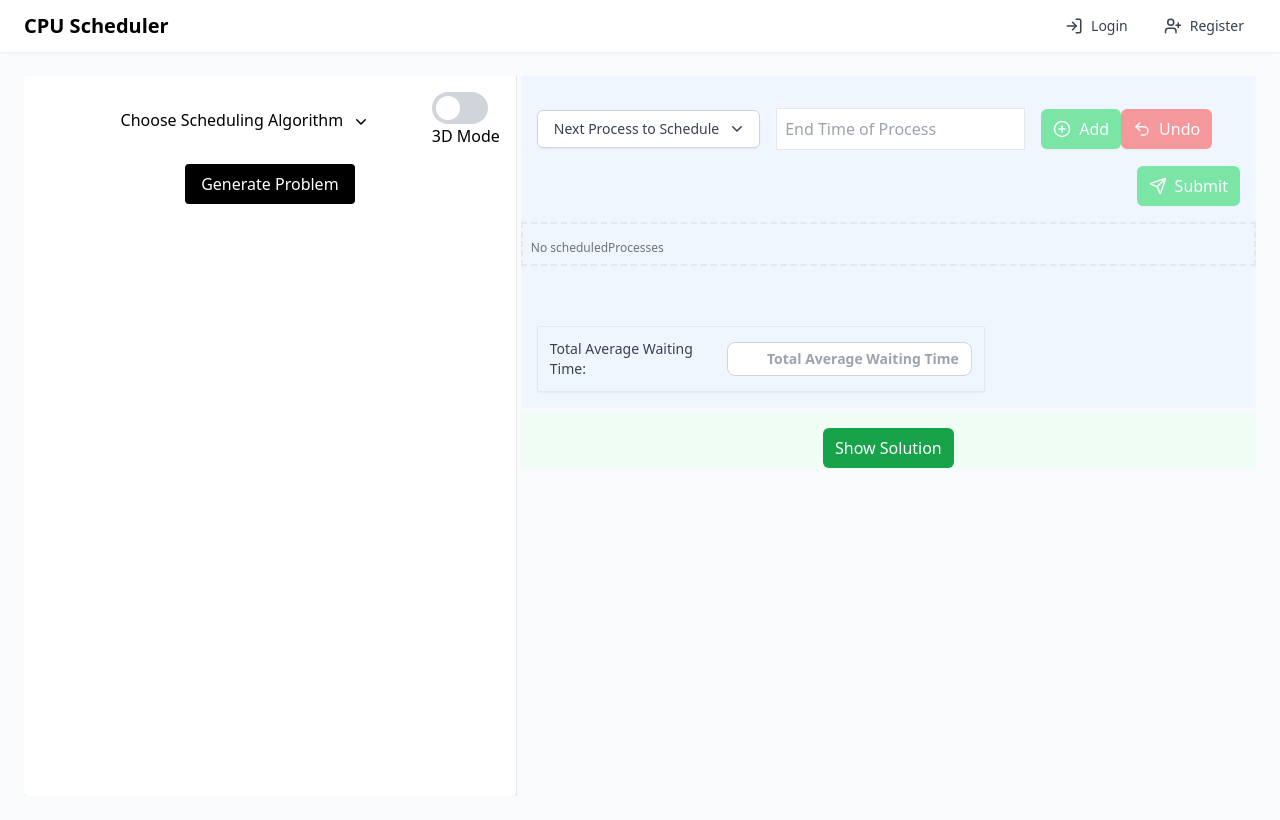
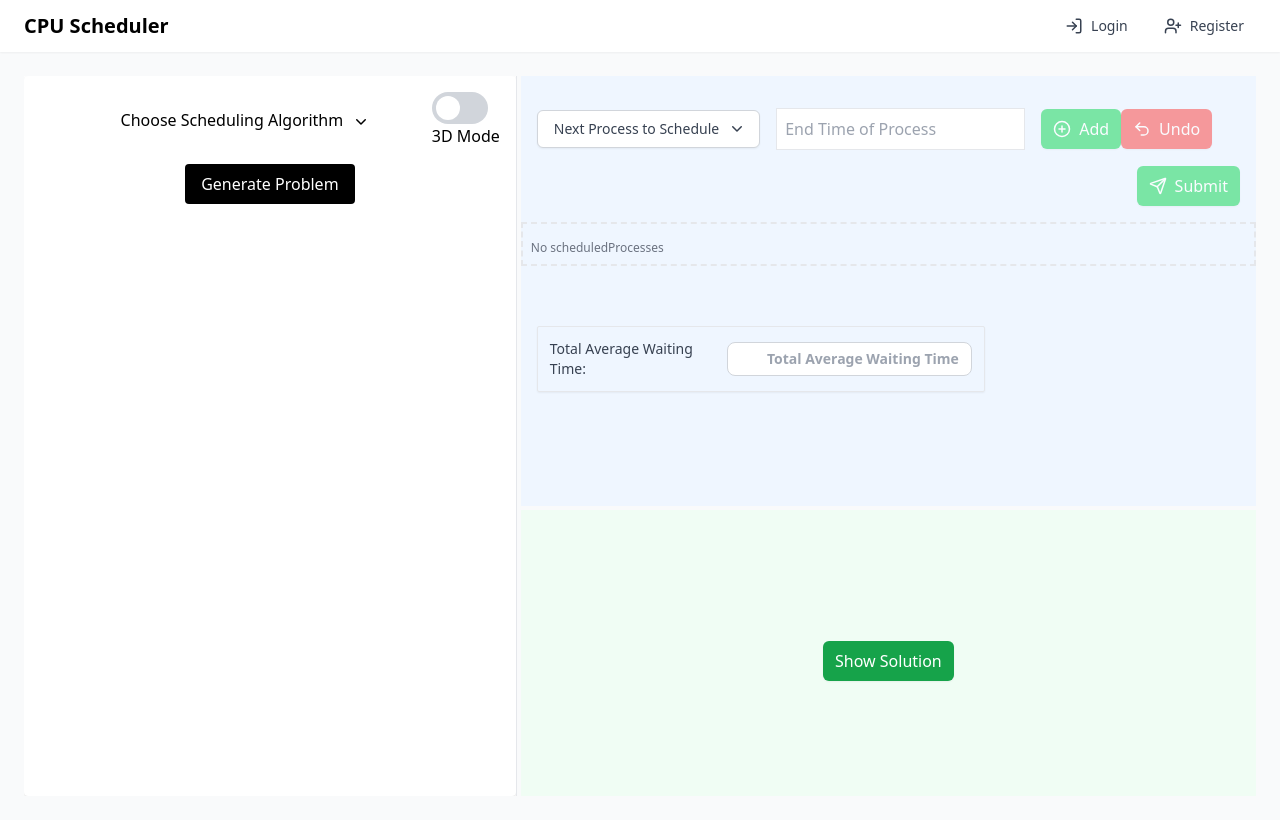
Before and after one commit to ziad40/animatica, a React (Vite) app: page / in a window 1280 px wide. Built offline with nearby package versions, Linux system fonts and the light colour scheme.

Commit message:
fix horizontal splitter moving

```diff
--- a/src/components/layout/Interactive.jsx
+++ b/src/components/layout/Interactive.jsx
@@ -11,7 +11,7 @@ const Interactive = ({ problem, isMobile, threeDMode }) => {
   }, [threeDMode]);
 
   return (
-    <>
+    <div className="h-full">
       {/* 2D */}
       <div className={`${threeDMode ? "hidden" : "block"} w-full h-full flex-1 min-w-0`}>
         <TwoDInteractive problem={problem} isMobile={isMobile} />
@@ -23,7 +23,7 @@ const Interactive = ({ problem, isMobile, threeDMode }) => {
           <ThreeDInteractive problem={problem} threeDMode={threeDMode}/>
         </div>
       )}
-    </>
+    </div>
   );
 };
 
--- a/src/components/layout/TwoDInteractive.jsx
+++ b/src/components/layout/TwoDInteractive.jsx
@@ -2,7 +2,6 @@ import  { useRef, useState, useEffect } from "react";
 import Playground from "./Playground";
 import Solution from "./Solution";
 
-// Interactive component wraps Playground (top) and Solution (bottom) with a horizontal splitter
 const TwoDInteractive = ({ problem, isMobile }) => {
   const [topHeight, setTopHeight] = useState(60);
   const rightRef = useRef(null);
@@ -33,6 +32,7 @@ const TwoDInteractive = ({ problem, isMobile }) => {
 
     window.addEventListener("mousemove", onMouseMove);
     window.addEventListener("mouseup", onMouseUp);
+
     return () => {
       window.removeEventListener("mousemove", onMouseMove);
       window.removeEventListener("mouseup", onMouseUp);
@@ -40,45 +40,28 @@ const TwoDInteractive = ({ problem, isMobile }) => {
   }, []);
 
   return (
-    <div
-      ref={rightRef}
-      style={{
-        flex: 1,
-        display: isMobile ? "block" : "flex",
-        flexDirection: isMobile ? "unset" : "column",
-        minWidth: "0",
-        overflow: isMobile ? "visible" : "hidden",
-      }}
-    >
-      {/* Playground (top) */}
+    <div ref={rightRef} className="flex flex-col flex-1 min-w-0 h-full">
       <div
         style={{
           height: isMobile ? "auto" : `${topHeight}%`,
-          minHeight: isMobile ? "auto" : "50px",
-          overflow: isMobile ? "visible" : "auto",
         }}
-        className="bg-blue-50"
+        className="bg-blue-50 overflow-auto"
       >
         <Playground problem={problem} />
       </div>
 
-      {/* Horizontal splitter - hidden on mobile */}
       {!isMobile && (
         <div
           onMouseDown={handleMouseDown}
           className="h-1 cursor-row-resize bg-transparent hover:bg-gray-200"
-          style={{ cursor: "row-resize" }}
         />
       )}
 
-      {/* Solution (bottom) */}
       <div
         style={{
           height: isMobile ? "auto" : `${100 - topHeight}%`,
-          minHeight: isMobile ? "auto" : "50px",
-          overflow: isMobile ? "visible" : "auto",
         }}
-        className="bg-green-50"
+        className="bg-green-50 flex-1"
       >
         <Solution problem={problem} />
       </div>
@@ -86,4 +69,5 @@ const TwoDInteractive = ({ problem, isMobile }) => {
   );
 };
 
+
 export default TwoDInteractive;
--- a/src/pages/Dashboard.jsx
+++ b/src/pages/Dashboard.jsx
@@ -1,17 +1,20 @@
 import React, { useEffect, useRef, useState } from "react";
+import Playground from "@/components/layout/Playground";
 import Problem from "@/components/layout/Problem";
-import Interactive from "@/components/layout/Interactive";
+import Solution from "@/components/layout/Solution";
 
 const Dashboard = () => {
   const [problem, setProblem] = useState(null);
-  const [threeDMode, setThreeDMode] = useState(false);
-
 
   // left column width in percent (0-100)
   const [leftWidth, setLeftWidth] = useState(40);
+  // top area height in percent inside right column
+  const [topHeight, setTopHeight] = useState(60);
 
   const containerRef = useRef(null);
+  const rightRef = useRef(null);
   const isDraggingV = useRef(false);
+  const isDraggingH = useRef(false);
 
   useEffect(() => {
     const onMouseMove = (e) => {
@@ -22,10 +25,19 @@ const Dashboard = () => {
         percent = Math.max(10, Math.min(90, percent));
         setLeftWidth(percent);
       }
+
+      if (isDraggingH.current && rightRef.current) {
+        const rect = rightRef.current.getBoundingClientRect();
+        const py = e.clientY - rect.top;
+        let percent = (py / rect.height) * 100;
+        percent = Math.max(10, Math.min(90, percent));
+        setTopHeight(percent);
+      }
     };
 
     const onMouseUp = () => {
       isDraggingV.current = false;
+      isDraggingH.current = false;
       document.body.style.cursor = "default";
       document.body.style.userSelect = "auto";
     };
@@ -67,7 +79,7 @@ const Dashboard = () => {
           }}
           className="border-r border-gray-200 bg-white"
         >
-          <Problem problem = {problem} setProblem={setProblem} threeDMode = {threeDMode} setThreeDMode={setThreeDMode}/>
+          <Problem problem = {problem} setProblem={setProblem}/>
         </div>
 
         {/* Vertical splitter - hidden on mobile */}
@@ -83,8 +95,52 @@ const Dashboard = () => {
           />
         )}
 
-        {/* RIGHT: Interactive (Playground + Solution with splitter) */}
-        <Interactive problem={problem} isMobile={isMobile} threeDMode={threeDMode}/>
+        {/* RIGHT: playground top / solution bottom */}
+        <div
+          ref={rightRef}
+          style={{
+            flex: 1,
+            display: isMobile ? "block" : "flex",
+            flexDirection: isMobile ? "unset" : "column",
+            minWidth: "0",
+            overflow: isMobile ? "visible" : "hidden",
+          }}
+        >
+          <div
+            style={{
+              height: isMobile ? "auto" : `${topHeight}%`,
+              minHeight: isMobile ? "auto" : "50px",
+              overflow: isMobile ? "visible" : "auto",
+            }}
+            className="bg-blue-50"
+          >
+            <Playground problem = {problem} />
+          </div>
+
+          {/* Horizontal splitter - hidden on mobile */}
+          {!isMobile && (
+            <div
+              onMouseDown={() => {
+                isDraggingH.current = true;
+                document.body.style.cursor = "row-resize";
+                document.body.style.userSelect = "none";
+              }}
+              className="h-1 cursor-row-resize bg-transparent hover:bg-gray-200"
+              style={{ cursor: "row-resize" }}
+            />
+          )}
+
+          <div
+            style={{
+              height: isMobile ? "auto" : `${100 - topHeight}%`,
+              minHeight: isMobile ? "auto" : "50px",
+              overflow: isMobile ? "visible" : "auto",
+            }}
+            className='bg-green-50'
+          >
+            <Solution problem = {problem}/>
+          </div>
+        </div>
       </div>
     </div>
   );
```
